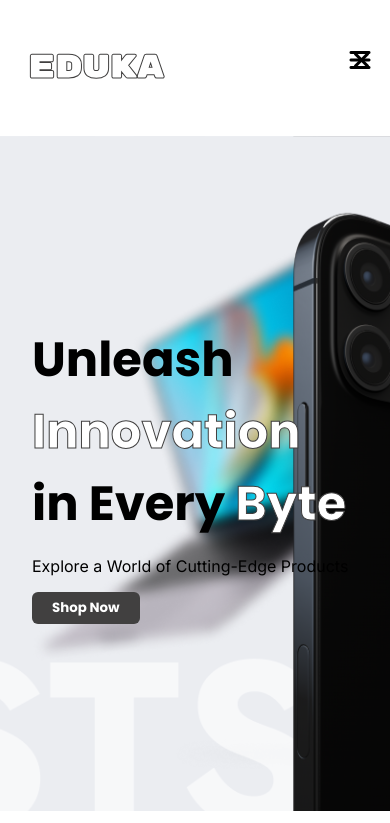
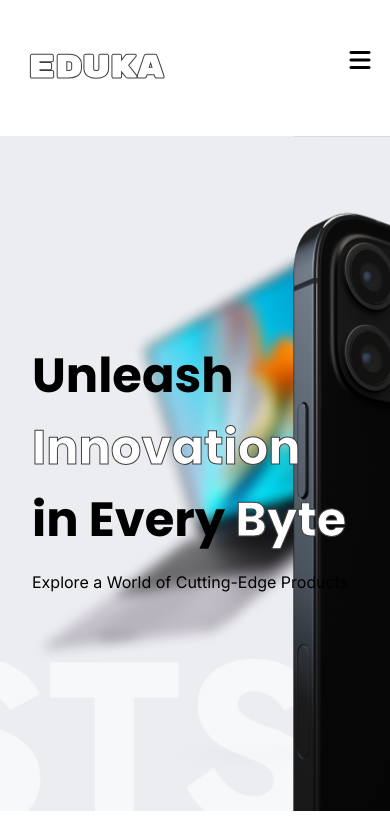
Before and after one commit to cobrianz/eduka-ecommerce, a PHP site: page / in a window 390 px wide. Shown: the top 823 px of the page. Run offline with PHP 8.4, Linux system fonts and the light colour scheme; some libraries are stand-ins or nearby versions.

Commit message:
first commit

```diff
--- a/index.html
+++ b/index.html
@@ -28,8 +28,7 @@
     <div class="hero container">
         <h2>Unleash <strong class="text__stroke">Innovation</strong> <br> in Every <strong class="text__stroke">Byte</strong></h2>
         <span>Explore a World of Cutting-Edge Products</span>
-        <button type="button" class="btn hero__btn">Shop Now</button>
-    </div>
+<a href="./shop.html"></a>    </div>
 
     <!--    CATEGORIES   -->
 
--- a/style.css
+++ b/style.css
@@ -991,7 +991,7 @@ MEDIUM SCREEN TABLETS AND PHONES
         display: flex;
     }
 
-    .fa-times{
+   nav .fa-times{
         display: none;
     }
 
```
